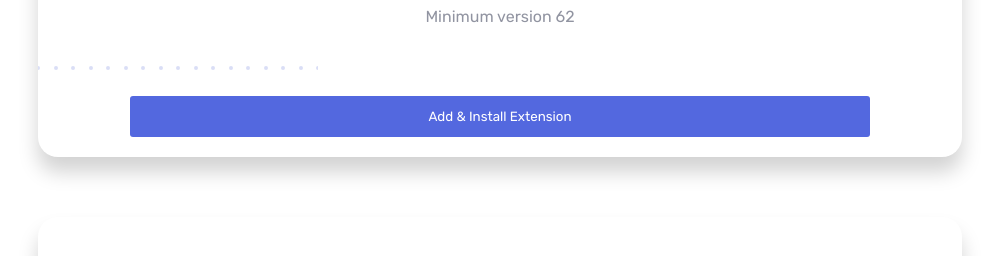
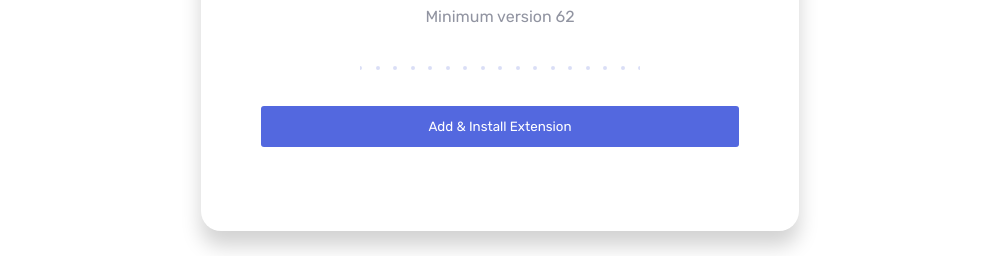
Before and after one commit to victoryejike/reimagined-octo-telegram, a website: page index.html in a window 1280 px wide. Shown: the part 3060-3316 px from the top of the page, without its empty margins (140-1139 px from the left). Drawn offline with Linux system fonts and the light colour scheme; files whose address does not match are found by name.

Commit message:
fix: tablet layout issue

```diff
--- a/style/main.scss
+++ b/style/main.scss
@@ -232,6 +232,11 @@ body {
     margin: 60px auto;
     box-shadow: 0px 15px 20px rgba(0, 0, 0, 0.178);
     border-radius: 20px;
+
+    @include responsive(tab-port) {
+      height: 430px;
+      width: 55%;
+    }
   }
 
   .section__extensions__browsers-imgContainer {
@@ -250,6 +255,11 @@ body {
     background-image: url("/images/bg-dots.svg");
     background-repeat: no-repeat;
     margin: 40px 0px 0px 0px;
+
+    @include responsive(tab-port) {
+      background-repeat: no-repeat;
+      background-position: top center;
+    }
   }
 
   .section__extensions__browsers__action {
@@ -262,6 +272,10 @@ body {
     border-radius: 3px;
     color: white;
     background-color: $color-primary-blue;
+
+    @include responsive(tab-port) {
+      margin: 40px 0px 40px 0px;
+    }
   }
 }
 
```
Also changed, not shown: style/main.css.
